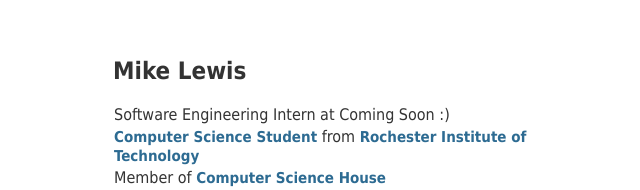
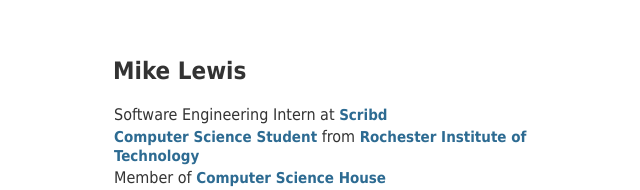
Before and after one commit to mikelewis/my_website, a plain HTML site: page index.html in a window 1280 px wide. Shown: the part 178-368 px from the top of the page, without its empty margins (318-958 px from the left). Drawn offline with nearby package versions, Linux system fonts and the light colour scheme.

Commit message:
I work at Scribd now

```diff
--- a/index.html
+++ b/index.html
@@ -79,7 +79,7 @@ li{padding-bottom: 3px;}
 		<div id="txt">
 			<h2>Mike Lewis</h2>
 			<ul id="list_of">
-				<li>Software Engineering Intern at Coming Soon :)</li>
+                          <li>Software Engineering Intern at <a href="http://scribd.com">Scribd</a></li>
 				<li><a href="http://cs.rit.edu">Computer Science Student</a> from <a href="http://rit.edu">Rochester Institute of Technology</a></li>
 				<li>Member of <a href="http://csh.rit.edu/">Computer Science House</a></li>
 				<li>Interested in:</li>
```
